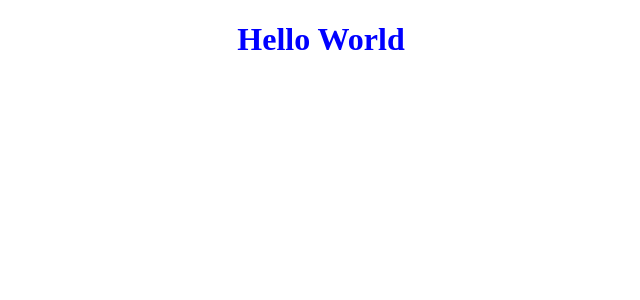
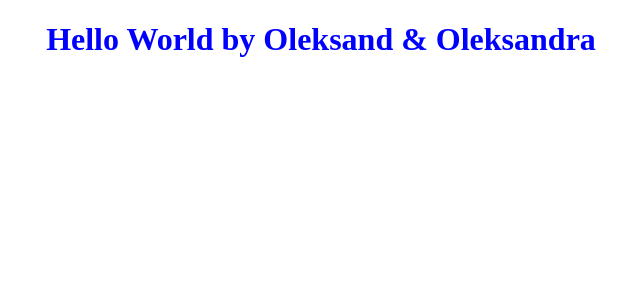
Before and after one commit to Oversecured-traine/ovsrd-trainee-front, a Vue app: page / in a window 1280 px wide. Shown: the top 300 px of the page, without its empty margins (319-959 px from the left). Built offline with nearby package versions, Linux system fonts and the light colour scheme; the HTML template or start-up script is replaced by a standard one.

Commit message:
Update App.vue
Check CD

```diff
--- a/src/App.vue
+++ b/src/App.vue
@@ -8,7 +8,7 @@
 export default {
   data() {
     return {
-      greeting: 'Hello World',
+      greeting: 'Hello World by Oleksand & Oleksandra',
     };
   },
 };
```
